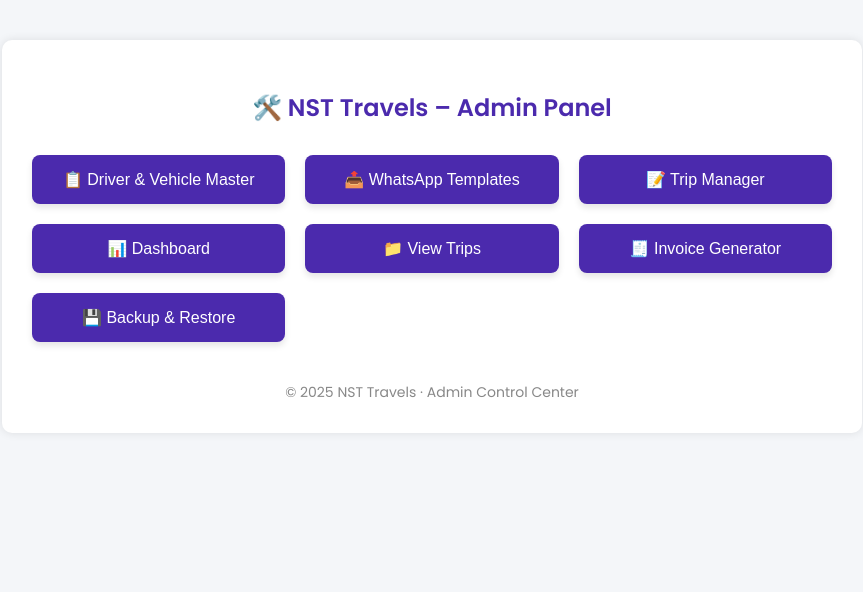
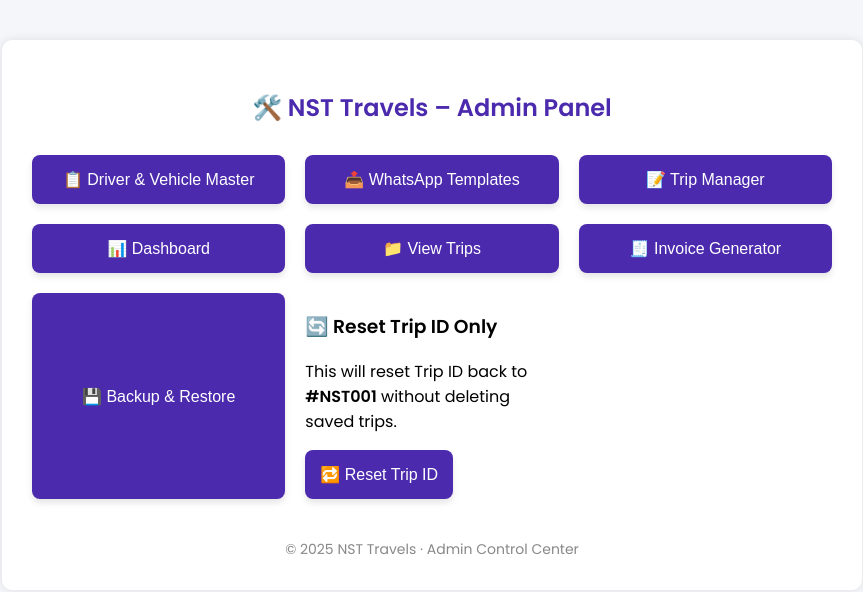
Before and after one commit to narayananselvitravels/Chennai, a plain HTML site: page admin.html in a window 1280 px wide. Shown: the whole page, without its empty margins (208-1071 px from the left). Drawn offline with Linux system fonts and the light colour scheme.

Commit message:
Update admin.html

```diff
--- a/admin.html
+++ b/admin.html
@@ -65,6 +65,13 @@
       <button onclick="window.location.href='view-trips.html'">📁 View Trips</button>
       <button onclick="window.location.href='invoice.html?id=#NST001'">🧾 Invoice Generator</button>
       <button onclick="window.location.href='backup.html'">💾 Backup & Restore</button>
+
+<div class="section">
+  <h3>🔄 Reset Trip ID Only</h3>
+  <p>This will reset Trip ID back to <strong>#NST001</strong> without deleting saved trips.</p>
+  <button onclick="resetTripId()">🔁 Reset Trip ID</button>
+</div>
+
     </div>
 
     <div class="footer">
```
